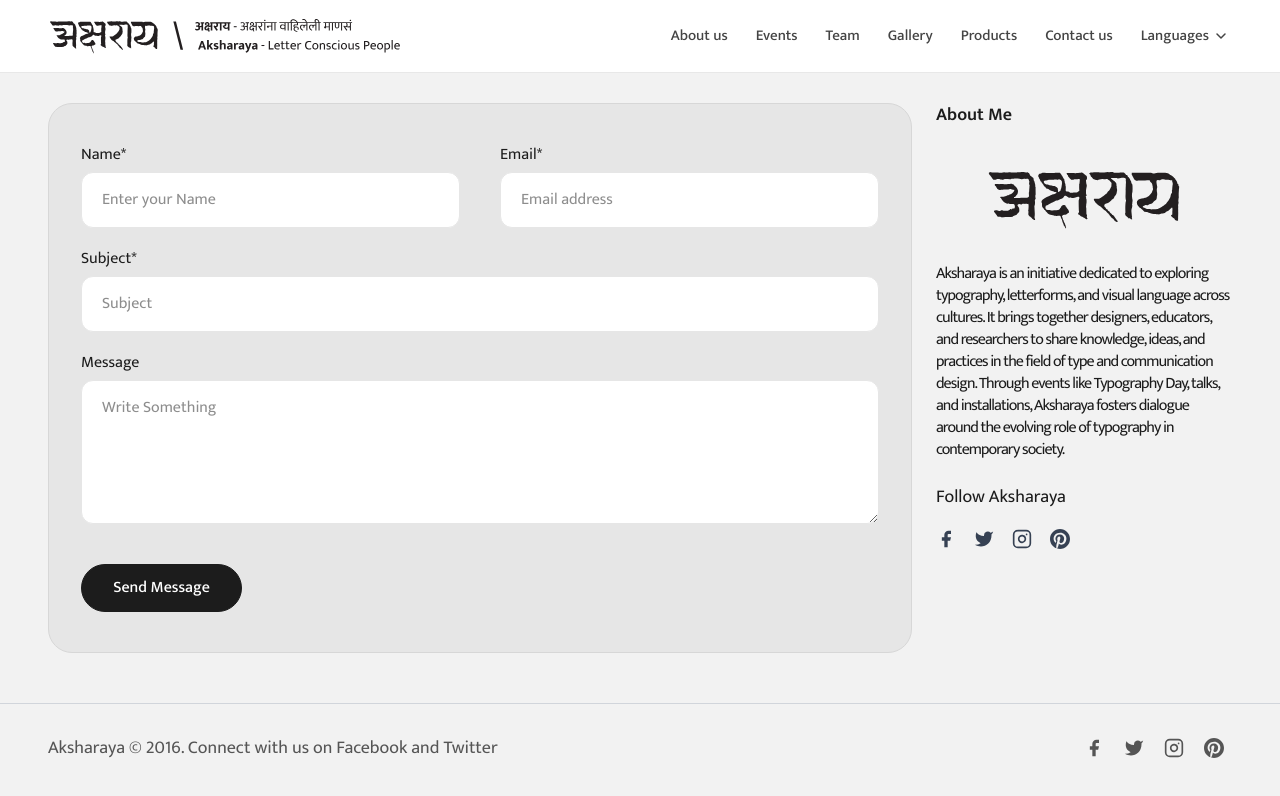
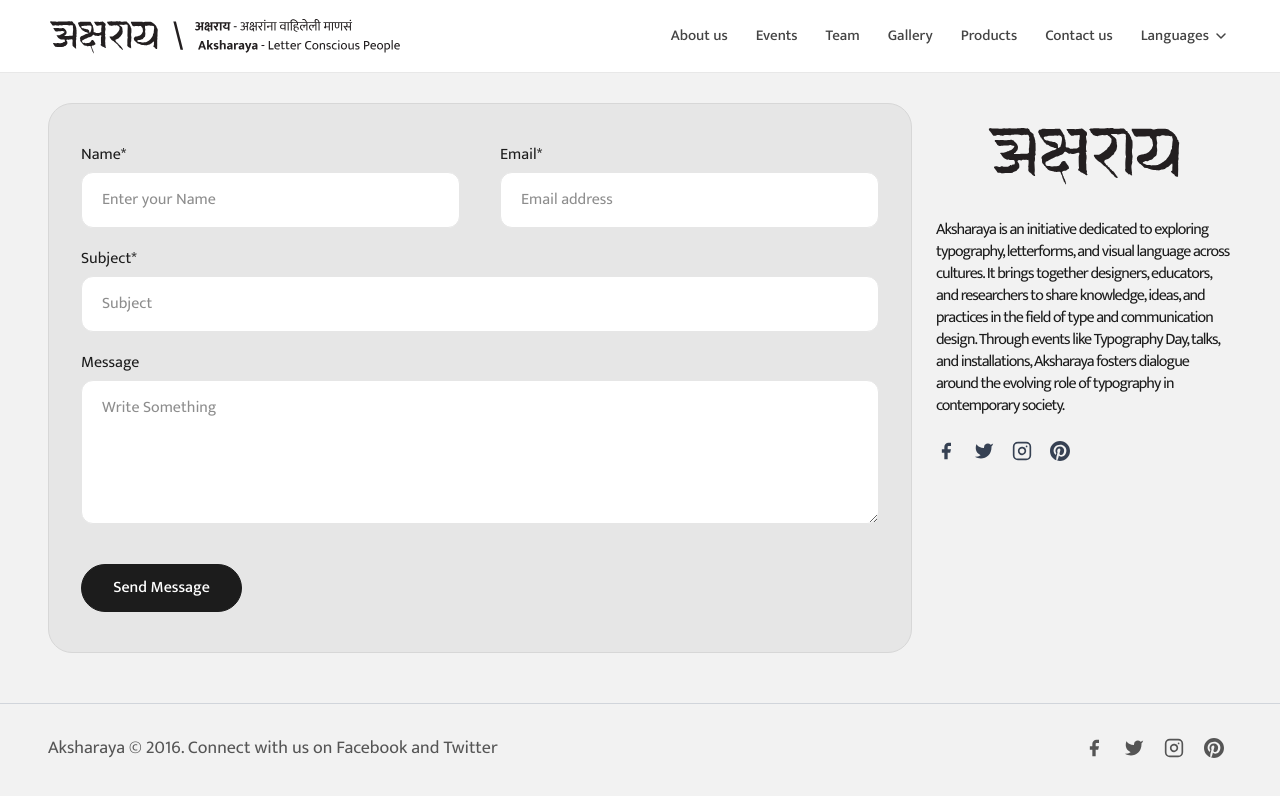
Before and after one commit to Viraj2722/aksharaya, a Next.js app: page /contact in a window 1280 px wide. Shown: the top 796 px of the page. Built offline with nearby package versions, Linux system fonts and the light colour scheme.

Commit message:
feat: implement contact page, blog/event detail pages, and reusable card components for features and lists

```diff
--- a/app/blogs/[slug]/page.tsx
+++ b/app/blogs/[slug]/page.tsx
@@ -121,10 +121,6 @@
             {/* Right Column (Span 4) - Sticky Sidebar (Desktop Only) */}
             <div className="hidden lg:block lg:col-span-4 relative">
               <div className="sticky top-24 flex flex-col">
-                <h3 className="text-[24px] font-medium" style={{ color: '#111111', marginBottom: '8px' }}>
-                  About Me
-                </h3>
-
                 {/* Large logo */}
                 <div className="mb-6 about-me-logo-wrapper w-full px-4 md:px-0">
                   <Image
@@ -142,11 +138,6 @@
                 </p>
 
                 <div style={{ marginTop: '20px' }}>
-                  <p className="text-[18px] font-medium" style={{ color: '#111111', marginBottom: '20px' }}>
-                    <span className="font-normal">Follow </span>
-                    <span className="font-bold">Aksharaya</span>
-                  </p>
-
                   {/* Social Icons */}
                   <div className="flex items-center gap-3">
                     <a href="https://facebook.com" target="_blank" rel="noopener noreferrer" aria-label="Facebook" className="group flex items-center gap-2 text-[#555555] hover:text-black transition-colors">
--- a/app/contact/page.tsx
+++ b/app/contact/page.tsx
@@ -181,19 +181,6 @@
           >
             {/* About block */}
             <div className="flex flex-col items-center md:items-start text-center md:text-left" style={{ width: '100%', gap: '20px' }}>
-              <h3
-                style={{
-                  fontSize: '18px',
-                  lineHeight: '24px',
-                  letterSpacing: '0px',
-                  fontWeight: 600,
-                  color: 'rgb(28, 28, 28)',
-                  margin: 0,
-                }}
-              >
-                About Me
-              </h3>
-
               <Image
                 src="/single-logo.svg"
                 alt="Aksharaya logo mark"
@@ -218,19 +205,6 @@
 
             {/* Follow block */}
             <div className="hidden md:flex flex-col items-center md:items-start text-center md:text-left" style={{ width: '100%', gap: '20px' }}>
-              <p
-                style={{
-                  fontSize: '18px',
-                  lineHeight: '24px',
-                  letterSpacing: '0px',
-                  fontWeight: 400,
-                  color: 'rgb(28, 28, 28)',
-                  margin: 0,
-                }}
-              >
-                Follow Aksharaya
-              </p>
-
               <div style={{ width: '100%', display: 'flex', alignItems: 'center', gap: '10px' }}>
                 <a href="https://facebook.com" target="_blank" rel="noopener noreferrer" aria-label="Follow on Facebook" className="group flex items-center gap-2 text-gray-700 hover:text-black transition-colors">
                   <FacebookIcon />
--- a/app/events/[id]/page.tsx
+++ b/app/events/[id]/page.tsx
@@ -156,9 +156,6 @@
             <aside className="event-detail-sidebar">
               {/* About — gap 20px */}
               <div className="flex flex-col items-center md:items-start text-center md:text-left" style={{ width: '100%', gap: '20px' }}>
-                <h3 style={{ fontSize: '18px', lineHeight: '24px', fontWeight: 600, color: 'rgb(28, 28, 28)', margin: 0, position: 'relative', zIndex: 1 }}>
-                  About Me
-                </h3>
                 <Image
                   src="/single-logo.svg"
                   alt="Aksharaya logo mark"
@@ -175,9 +172,6 @@
 
               {/* Follow — gap 20px */}
               <div className="flex flex-col items-center md:items-start text-center md:text-left" style={{ width: '100%', gap: '20px' }}>
-                <p style={{ fontSize: '18px', lineHeight: '24px', fontWeight: 400, color: 'rgb(28, 28, 28)', margin: 0 }}>
-                  Follow Aksharaya
-                </p>
                 <div style={{ display: 'flex', alignItems: 'center', gap: '10px' }}>
                   <a href="https://facebook.com" target="_blank" rel="noopener noreferrer" aria-label="Facebook" className="group flex items-center gap-2 text-[#555555] hover:text-black transition-colors">
                     <FacebookIcon />
--- a/src/components/cards/BlogCard.tsx
+++ b/src/components/cards/BlogCard.tsx
@@ -50,6 +50,8 @@
         </div>
       </Link>
 
+      {/* Content below image — nudged right, with capped text width */}
+      <div className="flex flex-col" style={{ paddingLeft: '12px' }}>
         {/* Meta row: category pill + date */}
         <div className="flex items-center gap-4" style={{ marginBottom: large ? '10px' : '10px' }}>
           <div
@@ -66,7 +68,7 @@
         {/* Title */}
         <h3
           className={`leading-snug mb-1.5 font-medium ${large ? 'text-[22px] md:text-[28px]' : 'text-[18px]'}`}
-        style={{ color: '#111111' }}
+          style={{ color: '#111111', maxWidth: '92%' }}
         >
           <Link href={`/events/${blog.slug}`} className="hover:underline decoration-1 underline-offset-2">
             {blog.title}
@@ -76,7 +78,7 @@
         {/* Excerpt */}
         <p
           className="leading-relaxed"
-        style={{ color: '#666666', fontSize: large ? '17px' : '15px' }}
+          style={{ color: '#666666', fontSize: large ? '17px' : '15px', maxWidth: '92%' }}
         >
           {shortExcerpt(blog.excerpt, large ? 140 : 90)}&hellip;{' '}
           <Link
@@ -87,6 +89,7 @@
             show more
           </Link>
         </p>
+      </div>
     </article>
   )
 }
--- a/src/components/cards/EventCard.tsx
+++ b/src/components/cards/EventCard.tsx
@@ -44,7 +44,6 @@
           >
             {event.date}
           </span>
-          <span style={{ color: '#cccccc' }}>┊</span>
           <span
             className="text-xs font-semibold tracking-wider uppercase"
             style={{ color: '#111111' }}
--- a/src/components/sections/FeaturedBlogs.tsx
+++ b/src/components/sections/FeaturedBlogs.tsx
@@ -67,14 +67,14 @@
         </div>
 
         {/* Top row: 2 large cards */}
-        <div className="grid grid-cols-1 md:grid-cols-2 gap-2" style={{ marginBottom: '40px' }}>
+        <div className="grid grid-cols-1 md:grid-cols-2 gap-2 md:gap-5" style={{ marginBottom: '40px' }}>
           {topBlogs.map((blog) => (
             <BlogCard key={blog.id} blog={blog} large />
           ))}
         </div>
 
         {/* Bottom row: 3 smaller cards */}
-        <div className="grid grid-cols-1 sm:grid-cols-2 lg:grid-cols-3 gap-2">
+        <div className="grid grid-cols-1 sm:grid-cols-2 lg:grid-cols-3 gap-2 md:gap-5">
           {bottomBlogs.map((blog) => (
             <BlogCard key={blog.id} blog={blog} />
           ))}
--- a/src/components/sections/FeaturedEvents.tsx
+++ b/src/components/sections/FeaturedEvents.tsx
@@ -110,9 +110,6 @@
 
               {/* About — gap 20px */}
               <div className="flex flex-col items-center md:items-start text-center md:text-left" style={{ width: '100%', gap: '20px' }}>
-                <h3 style={{ fontSize: '18px', lineHeight: '24px', fontWeight: 600, color: 'rgb(28, 28, 28)', margin: 0 }}>
-                  About Me
-                </h3>
                 <Image
                   src="/single-logo.svg"
                   alt="Aksharaya logo mark"
@@ -128,9 +125,6 @@
 
               {/* Follow — gap 20px */}
               <div className="hidden md:flex flex-col items-center md:items-start text-center md:text-left" style={{ width: '100%', gap: '20px', marginTop: '20px' }}>
-                <p style={{ fontSize: '18px', lineHeight: '24px', fontWeight: 400, color: 'rgb(28, 28, 28)', margin: 0 }}>
-                  Follow Aksharaya
-                </p>
                 <div style={{ display: 'flex', alignItems: 'center', gap: '10px' }}>
                   <a href="https://facebook.com" target="_blank" rel="noopener noreferrer" aria-label="Facebook" className="group flex items-center gap-2 text-[#555555] hover:text-black transition-colors">
                     <FacebookIcon />
```
Lines whose indentation alone changed are shown as unchanged.
